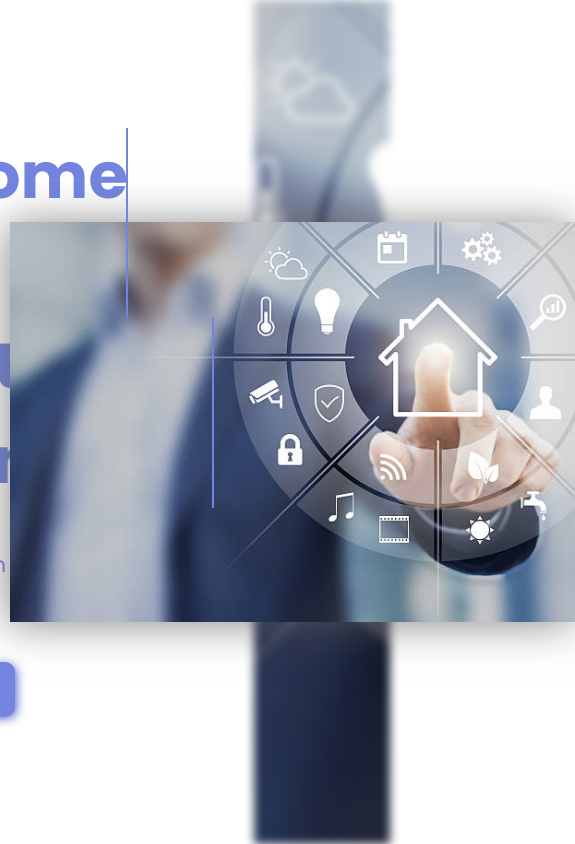
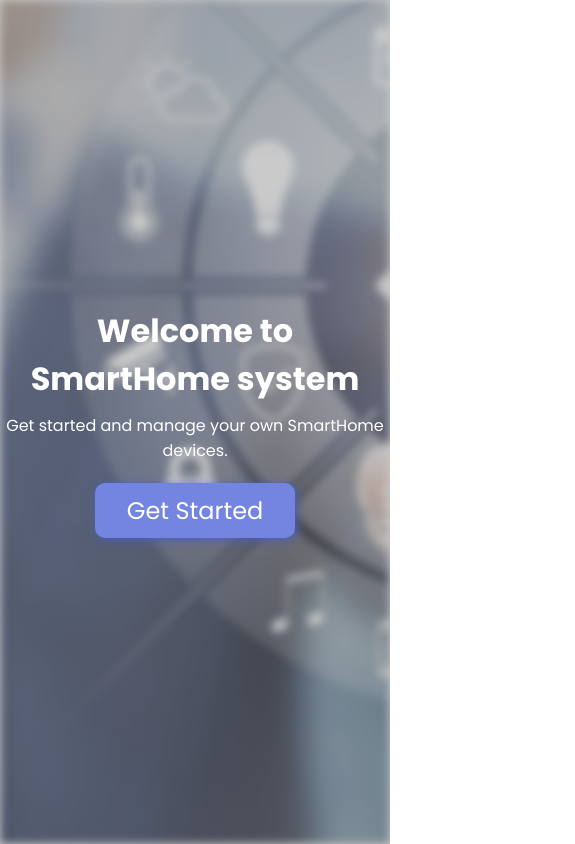
Before and after one commit to ngvihoa/SmartHome_FE, a website: page public/index.html in a window 390 px wide. Shown: the whole page, 575 px wide, since content can reach past the window. Drawn offline with nearby package versions, Linux system fonts and the light colour scheme.

Commit message:
update responsive

```diff
--- a/public/index.html
+++ b/public/index.html
@@ -14,8 +14,8 @@
 <body>
 
     <div id="head-bg"></div>
-
     <div class="head-cnt">
+        <div class="b-tmp"></div>
         <div class="head-text">
             <div class="txt-con">
                 <h1 id="ft">Welcome to</h1>
@@ -24,7 +24,7 @@
             <p>Get started and manage your own SmartHome devices.</p>
             <button id="login" onclick="loginClicked()">Get Started</button>
         </div>
-        <img src="./img1.jpg" alt="Header Background" id="imgg">
+        <img src="./img1.jpg" alt="Header Background" id="imgg" class="float">
     </div>
 
     <!-- Only -->
--- a/public/script/index.js
+++ b/public/script/index.js
@@ -1,13 +1,14 @@
 
-const imgg = document.querySelectorAll("#imgg");
+// const imgg = document.querySelector("#imgg");
 
-const observer = new IntersectionObserver(entries=>{
-    entries.forEach(entry=>{
-        entry.target.classList.toggle('float', entry.isIntersecting)
-    })
-})
+// const observer = new IntersectionObserver(entries=>{
+//     entries.forEach(entry=>{
+//         entry.target.classList.add('float', entry.isIntersecting);
+//         if(entry.isIntersecting) {
+//             observer.unobserve(entry.target);
+//             entry.target.classList.remove('float', entry.isIntersecting);
+//         }
+//     })
+// });
 
-imgg.forEach(img=>{
-
-    observer.observe(img)
-})
+// observer.observe(imgg);
--- a/public/style/dashboard.css
+++ b/public/style/dashboard.css
@@ -49,7 +49,7 @@ button{
 .light_content > div:first-child,
 .fan_content > div:first-child,
 .humidity_content > div:first-child{
-    width: 30%;
+    width: 40%;
     height: 100%;
     display: flex;
     flex-direction: column;
--- a/public/style/index.css
+++ b/public/style/index.css
@@ -66,7 +66,7 @@
     position: relative;
 }
 
-.head-text .txt-con h1:before{
+/* .head-text .txt-con h1:before{
     position: absolute;
     right: 0;
     content: "";
@@ -76,11 +76,11 @@
     z-index: 1000;
     border-left: 2px solid #7385E0;
     animation: animate 1s steps(12) normal forwards;
-}
+} */
 
-.head-text .txt-con h1#st:before{
+/* .head-text .txt-con h1#st:before{
     animation: animate 1.5s 0.1s steps(12) normal forwards;
-}
+} */
 
 @keyframes animate {
     from{
@@ -110,14 +110,15 @@
 }
 
 img{
-    width: 600px;
-    height: 400px;
+    max-width: 600px;
+    max-height: 400px;
     box-shadow: -2px 2px 40px #5c5c5cb8;
     /* animation: float 1.5s normal forwards; */
 }
 
 .float{
     animation: float 2s normal forwards;
+    animation-iteration-count: 1;
 }
 
 @keyframes float {
@@ -134,3 +135,53 @@ img{
         transform: translateY(0);
     }
 }
+
+
+.b-tmp{
+    display: none;
+}
+
+@media (width < 1000px) {
+    img{
+        display: none;
+    }
+
+    #head-bg{
+        width: 100%;
+        height: 100vh;
+    }
+
+    .b-tmp{
+        display: block;
+        position: absolute;
+        top: 0;
+        left: 0;
+        width: 100%;
+        height: 100%;
+        z-index: -10;
+        background-color: #868686de;
+        opacity: 0.5;
+    }
+
+    .head-text{
+        color: #fff;
+        width: 100%;
+        display: flex;
+        flex-direction: column;
+        align-items: center;
+        justify-content: center;
+        gap: 10px;
+    }
+
+    .head-text h1{
+       font-size: 2rem;
+       text-align: center;
+       width: 100%;;
+    }
+
+    .head-text p{
+        font-size: 1rem;
+        text-align: center;
+    }
+
+}
--- a/public/style/sidebar.css
+++ b/public/style/sidebar.css
@@ -11,7 +11,7 @@
 }
 
 .sidebar.active{
-    width: 240px;
+    width: 300px;
 }
 
 .sidebar .logo_content .logo{
```
